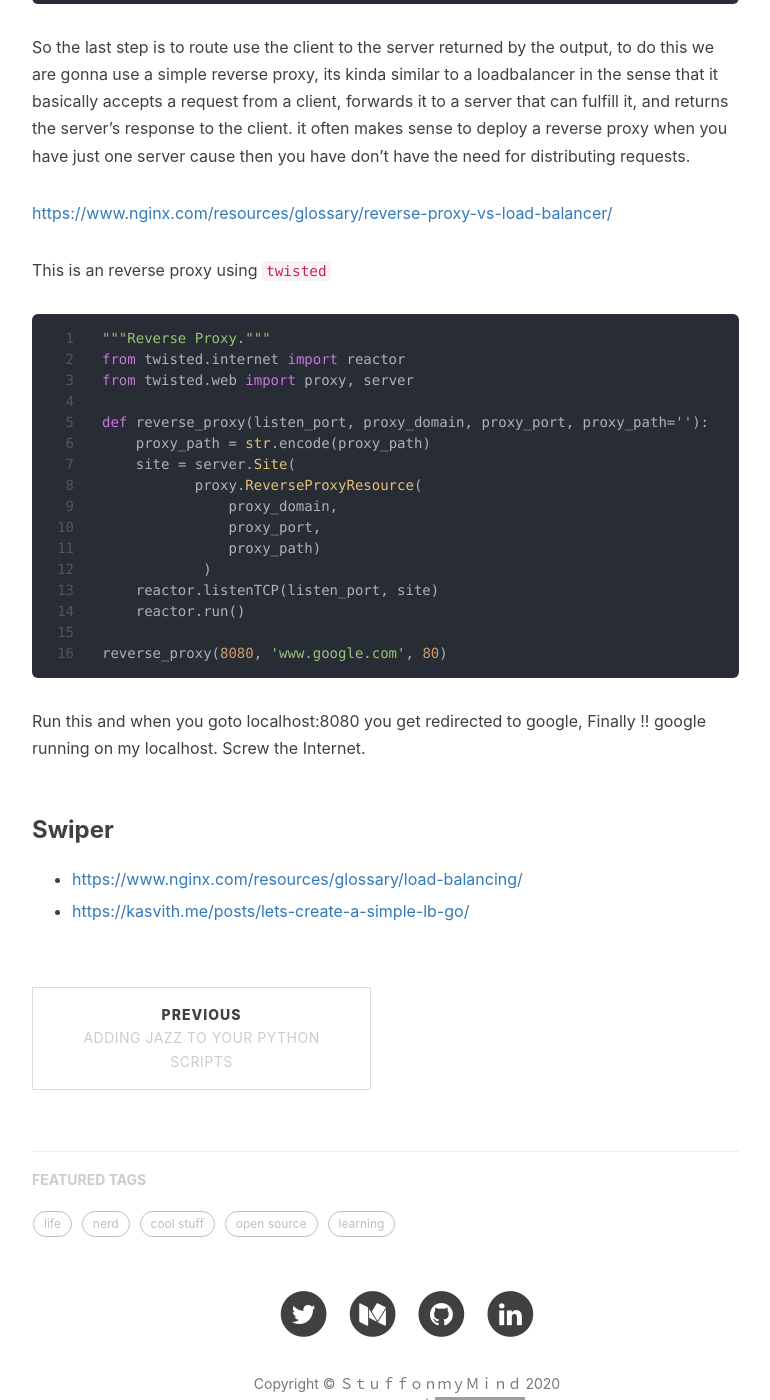
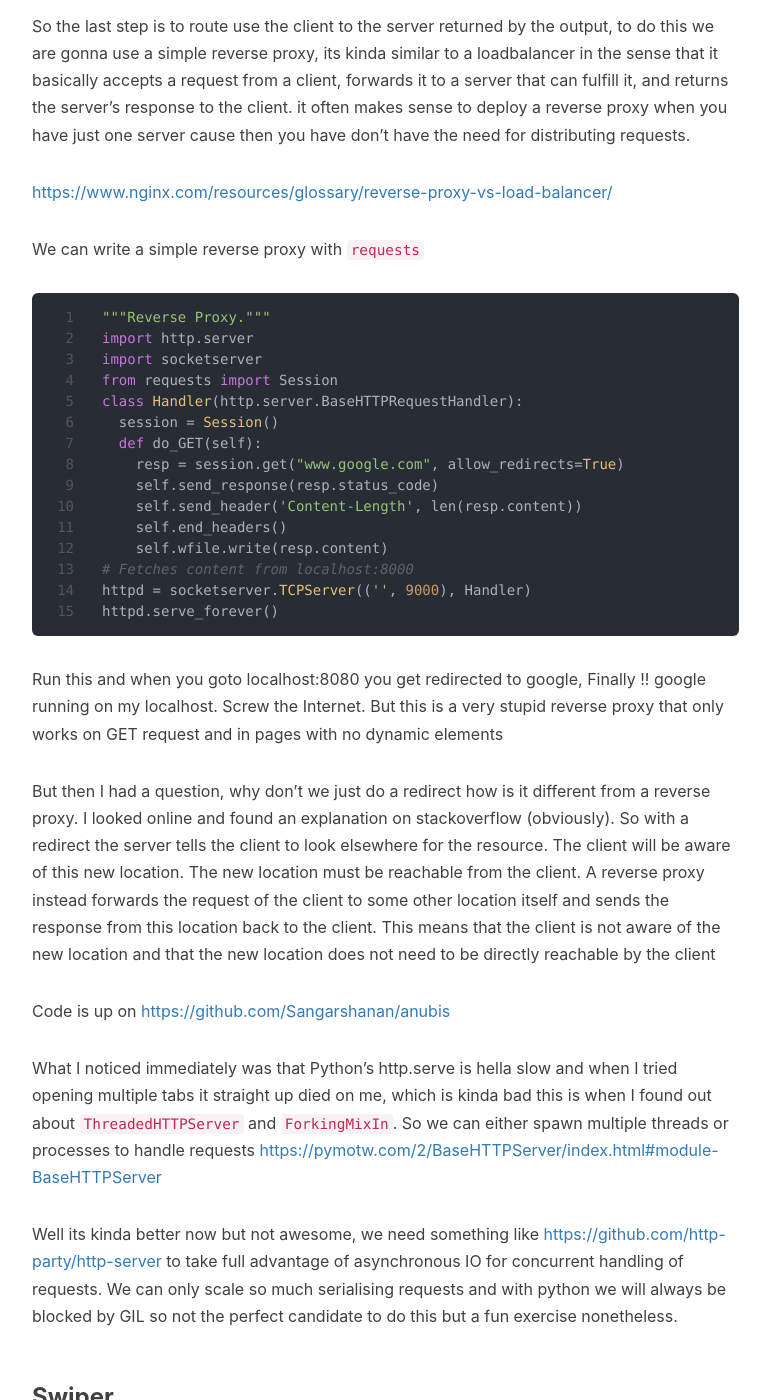
Before and after one commit to Sangarshanan/sangarshanan.github.io, a Jekyll site: the page built from _posts/2020-09-27-loadbalancer.md, in a window 1280 px wide and 1400 px high, scrolled down 2799 px. Shown: the whole window, without its empty margins (233-1003 px from the left). Built offline with Jekyll 4.4.1, drawn with Linux system fonts in a browser that asks for light colours; nearby versions of some CDN libraries; comment, search, counter and statistics services are not loaded; some of the changed text lies outside the part shown; grey boxes are pictures that could not be loaded.

Commit message:
More stuff

````diff
--- a/_posts/2020-09-27-loadbalancer.md
+++ b/_posts/2020-09-27-loadbalancer.md
@@ -51,16 +51,15 @@ Lets define the steps before actually building it
 - For every human that request to use our service we first receive the request start to determine the server that needs to serve the request, we do some `magic()` to get the server that needs to serve the traffic (We discussed some of those magics in the introduction)
 - We then serve the traffic through that server, Hooman is happy now !!
 
-Lets actually name our loadbalancer, I hereby decalre thee `bulb` well its BULoadBalancer or bulb depending on whether you are fun at parties.
+Lets actually name our loadbalancer, I hereby declare thee `anubis`, cause the god nicely balances souls and their worth
 
-Now that the naming ceremony is over to be able to do this "magic" we discussed earlier we need metadata on all the servers that are actually serving requests like if its alive, the computing capacity, number of connections to the client and maybe even more.
+Now that the naming ceremony is over, To be able to do this "magic" we discussed earlier we need metadata on all the servers that are actually serving requests like if its alive, the computing capacity, number of connections to the client and maybe even more.
 
 ```python
 # Servers have the same computing capacity
 class Server:
     url: str # localhost:8080
-    alive: bool # Death
-    connections: int # A counter
+    alive: bool # Dead or Alive
 ```
 
 In the end we will have a list of servers that can serve the client.
@@ -81,28 +80,34 @@ So the last step is to route use the client to the server returned by the output
 
 <https://www.nginx.com/resources/glossary/reverse-proxy-vs-load-balancer/>
 
-This is an reverse proxy using `twisted`
+We can write a simple reverse proxy with `requests`
 
 ```python
 """Reverse Proxy."""
-from twisted.internet import reactor
-from twisted.web import proxy, server
+import http.server
+import socketserver
+from requests import Session
+class Handler(http.server.BaseHTTPRequestHandler):
+  session = Session()
+  def do_GET(self):
+    resp = session.get("www.google.com", allow_redirects=True)
+    self.send_response(resp.status_code)
+    self.send_header('Content-Length', len(resp.content))
+    self.end_headers()
+    self.wfile.write(resp.content)
+# Fetches content from localhost:8000
+httpd = socketserver.TCPServer(('', 9000), Handler)
+httpd.serve_forever()
+```
+Run this and when you goto localhost:8080 you get redirected to google, Finally !! google running on my localhost. Screw the Internet. But this is a very stupid reverse proxy that only works on GET request and in pages with no dynamic elements
 
-def reverse_proxy(listen_port, proxy_domain, proxy_port, proxy_path=''):
-    proxy_path = str.encode(proxy_path)
-    site = server.Site(
-           proxy.ReverseProxyResource(
-               proxy_domain,
-               proxy_port,
-               proxy_path)
-            )
-    reactor.listenTCP(listen_port, site)
-    reactor.run()
+But then I had a question, why don't we just do a redirect how is it different from a reverse proxy. I looked online and found an explanation on stackoverflow (obviously). So with a redirect the server tells the client to look elsewhere for the resource. The client will be aware of this new location. The new location must be reachable from the client. A reverse proxy instead forwards the request of the client to some other location itself and sends the response from this location back to the client. This means that the client is not aware of the new location and that the new location does not need to be directly reachable by the client
 
-reverse_proxy(8080, 'www.google.com', 80)
-```
-Run this and when you goto localhost:8080 you get redirected to google, Finally !! google running on my localhost. Screw the Internet.
+Code is up on <https://github.com/Sangarshanan/anubis>
 
+What I noticed immediately was that Python's http.serve is hella slow and when I tried opening multiple tabs it straight up died on me, which is kinda bad this is when I found out about `ThreadedHTTPServer` and `ForkingMixIn`. So we can either spawn multiple threads or processes to handle requests <https://pymotw.com/2/BaseHTTPServer/index.html#module-BaseHTTPServer>
+
+Well its kinda better now but not awesome, we need something like <https://github.com/http-party/http-server> to take full advantage of asynchronous IO for concurrent handling of requests. We can only scale so much serialising requests and with python we will always be blocked by GIL so not the perfect candidate to do this but a fun exercise nonetheless.
 
 ### Swiper
 
````
